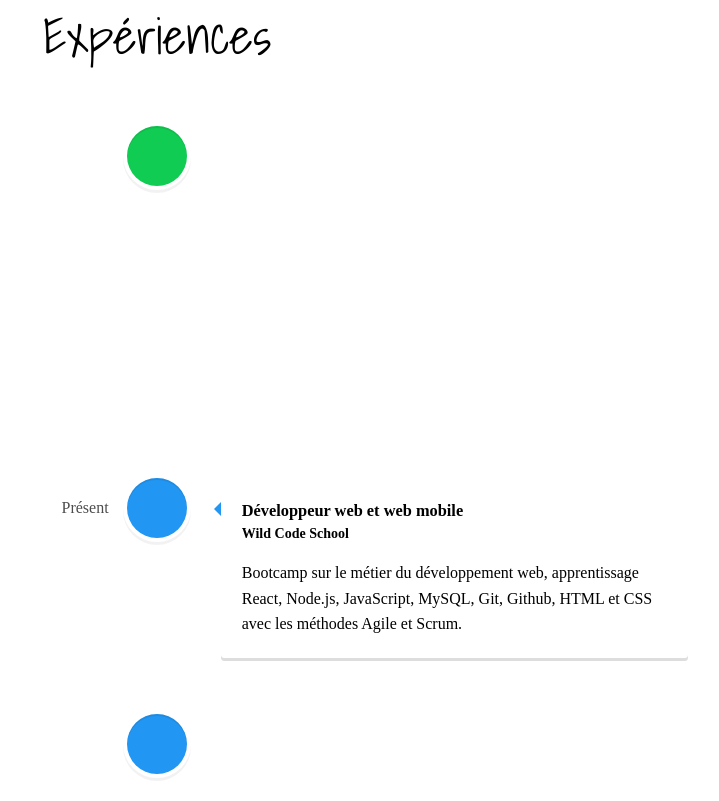
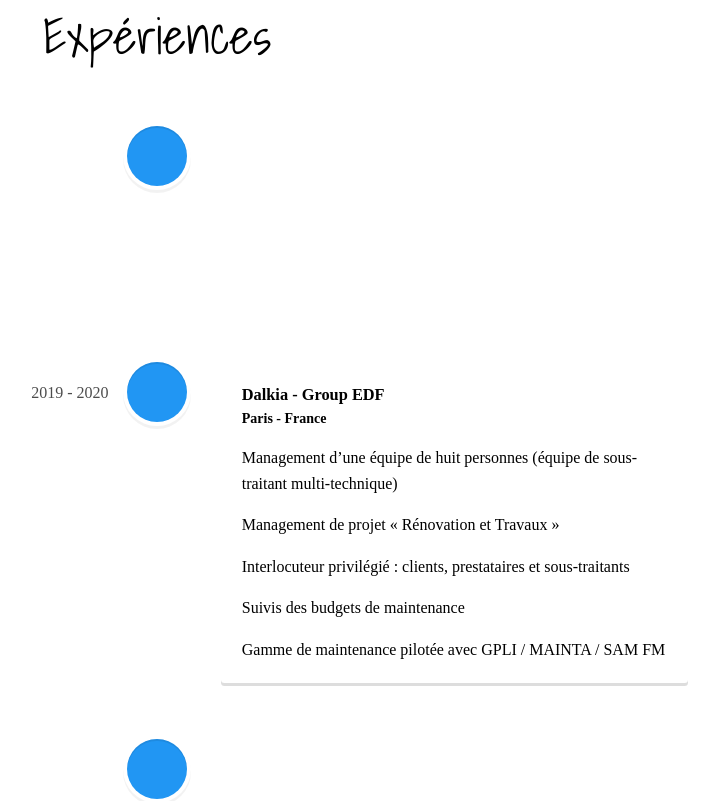
Before and after one commit to Mamednoor/portfolio, a React (Create React App) app: page / in a window 1280 px wide. Shown: the part 2160-2961 px from the top of the page, without its empty margins (483-1202 px from the left). Built offline with nearby package versions, Linux system fonts and the light colour scheme.

Commit message:
deleting useless timeline*

```diff
--- a/src/components/pages/Experience.js
+++ b/src/components/pages/Experience.js
@@ -8,19 +8,6 @@ function Experience() {
     <section className="section-content" id="Experience">
       <div className="PageTags">Expériences</div>
       <VerticalTimeline>
-      <VerticalTimelineElement
-        className="vertical-timeline-element--work"
-        date="Future"
-        iconStyle={{ background: "rgb(16, 204, 82)", color: "#fff" }}
-      >
-        <h3 className="vertical-timeline-element-title">Dans votre entreprise</h3>
-        <h4 className="vertical-timeline-element-subtitle">Développeur Fullstack React, Node.js</h4>
-        <p>Travail en Agilité</p>
-        <p>Daily quotidien en début et fin de journée</p>
-        <p>Différentes missions</p>
-        <p>Création de contenue</p>
-        <p>Débug et optimisation de code</p>
-      </VerticalTimelineElement>
       <VerticalTimelineElement
         className="vertical-timeline-element--work"
         contentArrowStyle={{ borderRight: "7px solid  rgb(33, 150, 243)" }}
```
